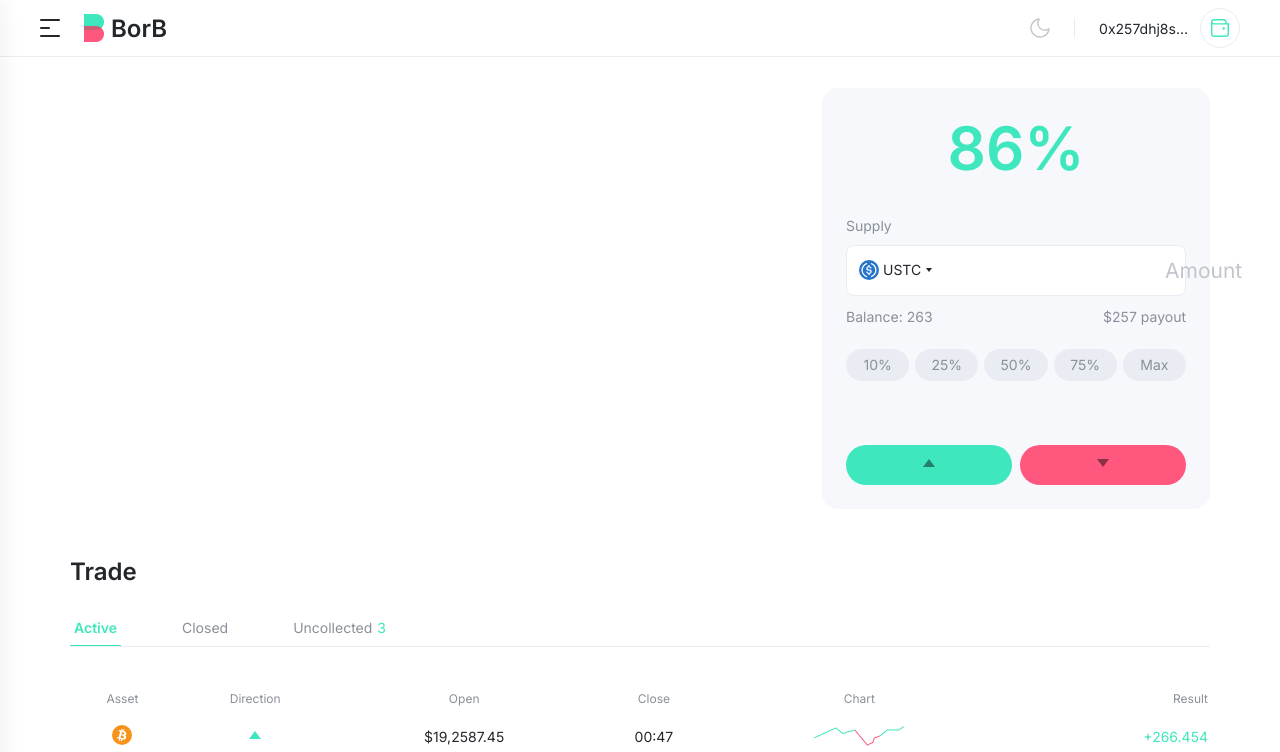
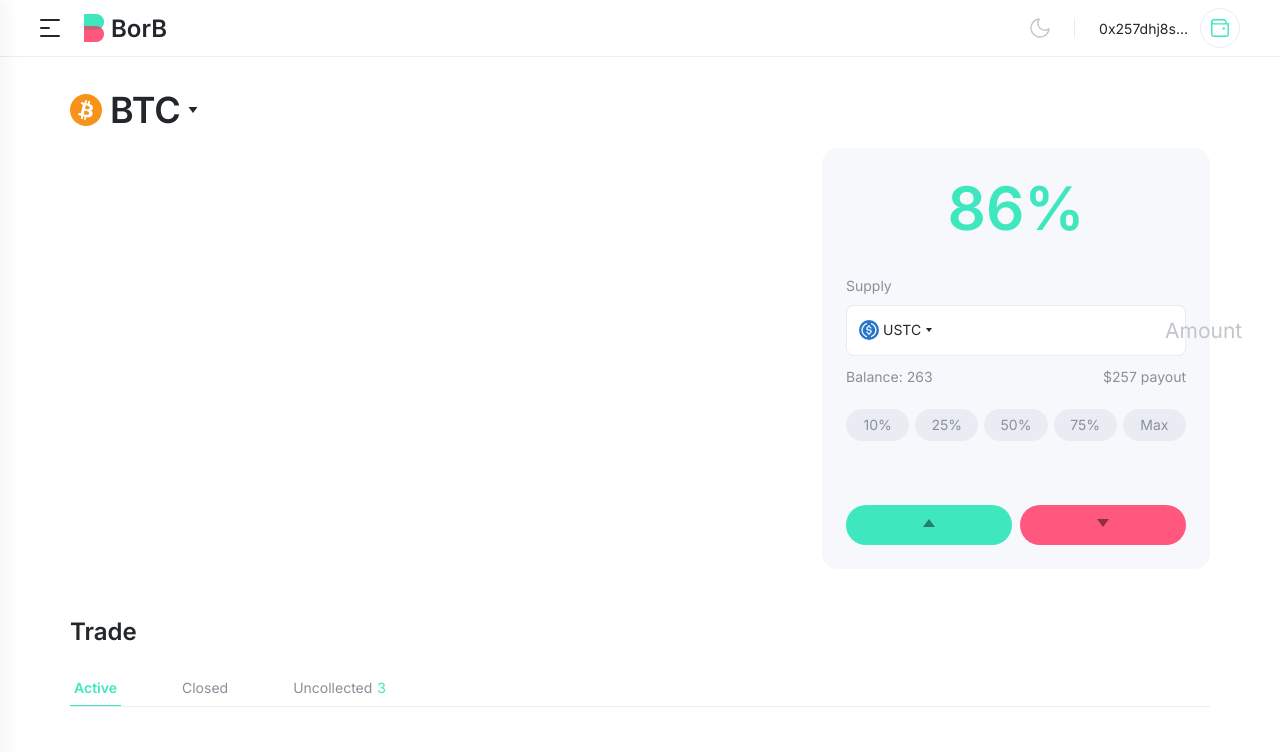
Before and after one commit to tragedyHub/borb-landing, a React (Create React App) app: page / in a window 1280 px wide. Shown: the top 752 px of the page. Built offline with nearby package versions, Linux system fonts and the light colour scheme.

Commit message:
add header and home page currency at home page

```diff
--- a/src/components/Header.jsx
+++ b/src/components/Header.jsx
@@ -1,9 +1,33 @@
 import React from 'react'
+import { useLocation } from 'react-router'
 import styled from 'styled-components'
 
 const Header = (props) => {
+    const [trueLocation, setTrueLocation] = React.useState(false)
+    let location = useLocation()
+
+    React.useEffect(() => {
+        if (location.pathname === '/') {
+            setTrueLocation(true)
+        } else {
+            setTrueLocation(false)
+        }
+    }, [location])
+
     return (
-        <StyledHeader>
+        <StyledHeader location={trueLocation}>
+            {trueLocation && (
+                <div className="btc">
+                    <img
+                        src="/images/home/bitcoin.svg"
+                        alt=""
+                        className="currency"
+                    />
+                    <h4>BTC</h4>
+                    <img src="/images/primary/blackArrow.svg" alt="" />
+                </div>
+            )}
+
             <div className="left">
                 <img
                     src="/images/primary/burger.svg"
@@ -55,7 +79,9 @@
 const StyledHeader = styled.header`
     display: flex;
     align-items: center;
-    margin: 28px 0 28px auto;
+    justify-content: ${(props) =>
+        props.location ? 'space-between' : 'flex-start'};
+    margin: ${(props) => (props.location ? '28px 0' : '28px 0 28px auto')};
     .left {
         display: none;
     }
@@ -63,12 +89,30 @@
         display: flex;
         align-items: center;
     }
+    .btc {
+        display: flex;
+        align-items: center;
+        cursor: pointer;
+        .currency {
+            width: 32px;
+            height: 32px;
+            margin-right: 8px;
+        }
+        h4 {
+            font-weight: 600;
+            font-size: 36px;
+        }
+    }
     @media screen and (max-width: 1280px) {
         margin: 0 0 32px;
         padding: 0 40px;
         height: 56px;
         justify-content: space-between;
         box-shadow: 0px 1px 0px #e9ecf2;
+
+        .btc {
+            display: none;
+        }
 
         .adaptive {
             display: none;
--- a/src/pages/HomePage/components/main.ts
+++ b/src/pages/HomePage/components/main.ts
@@ -4,6 +4,40 @@
     display: flex;
     flex-direction: column;
     margin-bottom: 48px;
+
+    .btc {
+        display: none;
+        align-items: center;
+        cursor: pointer;
+        margin-bottom: 16px;
+        .currency {
+            width: 32px;
+            height: 32px;
+            margin-right: 8px;
+        }
+        h4 {
+            font-weight: 600;
+            font-size: 36px;
+        }
+    }
+    @media screen and (max-width: 1280px) {
+        .btc {
+            display: flex;
+        }
+    }
+    @media screen and (max-width: 1000px) {
+        .btc {
+            margin-bottom: 12px;
+        }
+    }
+    @media screen and (max-width: 768px) {
+        .btc {
+            margin-bottom: 4px;
+            h4 {
+                font-size: 32px;
+            }
+        }
+    }
 `
 
 const Row = styled.div`
--- a/src/pages/HomePage/index.jsx
+++ b/src/pages/HomePage/index.jsx
@@ -42,6 +42,15 @@
 
     return (
         <StyledHome>
+            <div className="btc">
+                <img
+                    src="/images/home/bitcoin.svg"
+                    alt=""
+                    className="currency"
+                />
+                <h4>BTC</h4>
+                <img src="/images/primary/blackArrow.svg" alt="" />
+            </div>
             <Row>
                 <Left></Left>
                 <Right>
@@ -187,7 +196,7 @@
                 />
             </Pagination>
 
-            <Popup show={show} >
+            <Popup show={show}>
                 <PopupContent ref={ref}>
                     <Head>
                         <PopupTitle>Trade result</PopupTitle>
```
Also changed, not shown: public/images/primary/blackArrow.svg (added).
